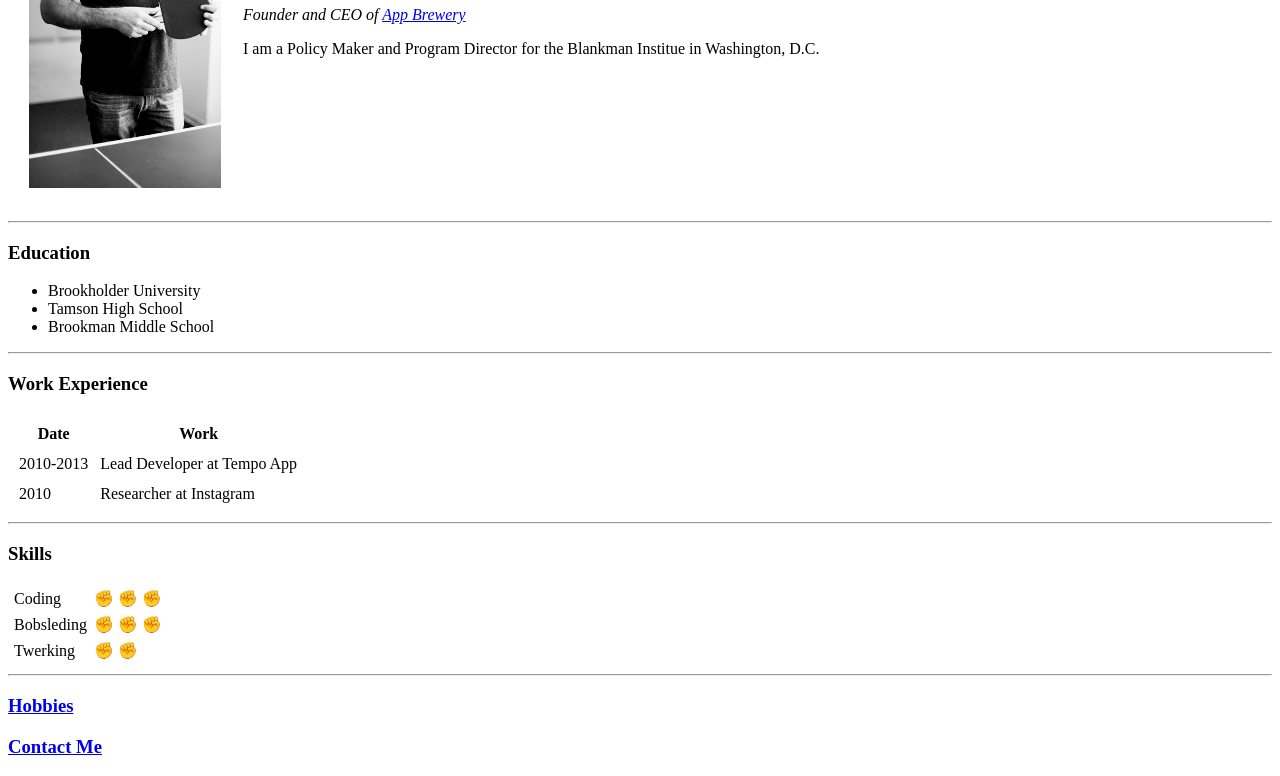
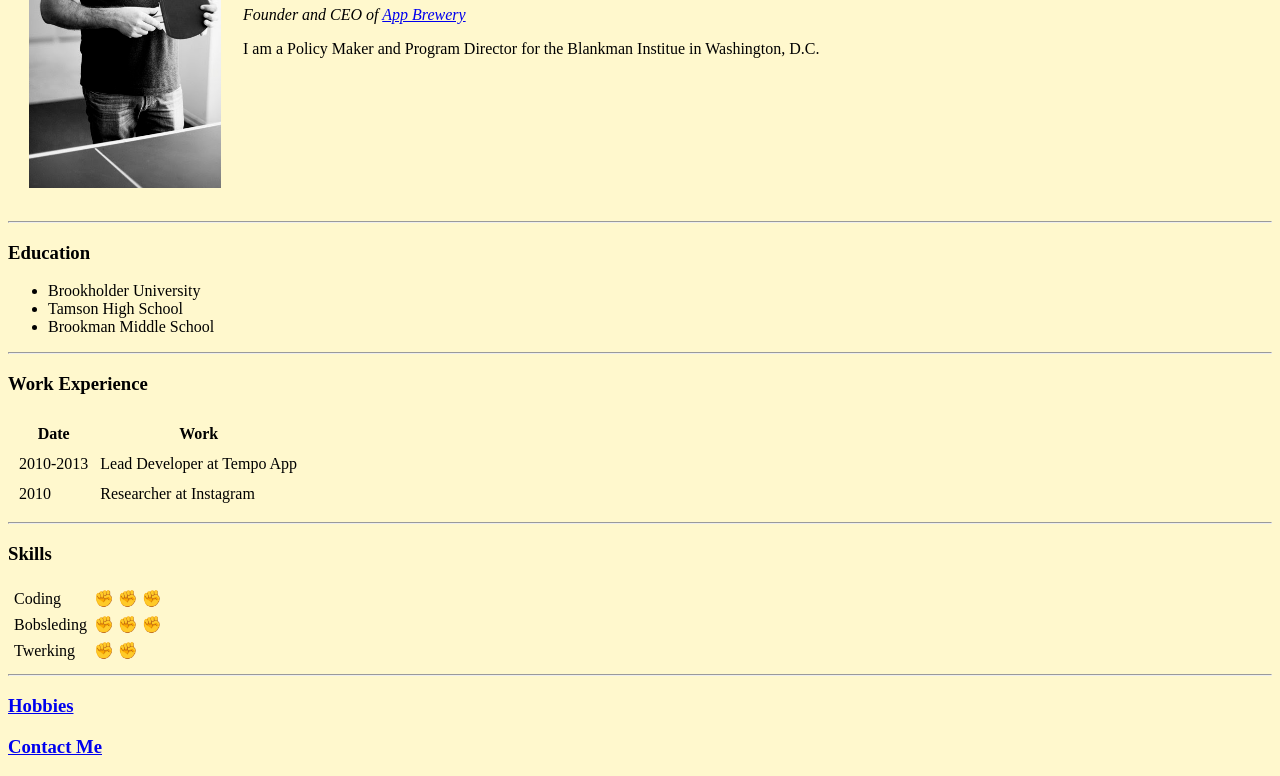
Before and after one commit to JimmyPumpkin/cv, a plain HTML site: page index.html in a window 1280 px wide. Shown: the part 221-997 px from the top of the page. Drawn offline with Linux system fonts and the light colour scheme.

Commit message:
updated and saved

```diff
--- a/Index.html
+++ b/index.html
@@ -1,11 +1,14 @@
 <!DOCTYPE html>
 <html lang="en">
 <head>
+    <style>
+    body {background-color: #fff8cd;}
+</style>
     <meta charset="UTF-8">
     <meta name="viewport" content="width=device-width, initial-scale=1.0">
     <title>Jimmy's Personal Site</title>
 </head>
-<body>
+<body >
     <table cellspacing="20">
         <tr>
             <td><img height="380px" src="about.png" alt=""></td>
```
